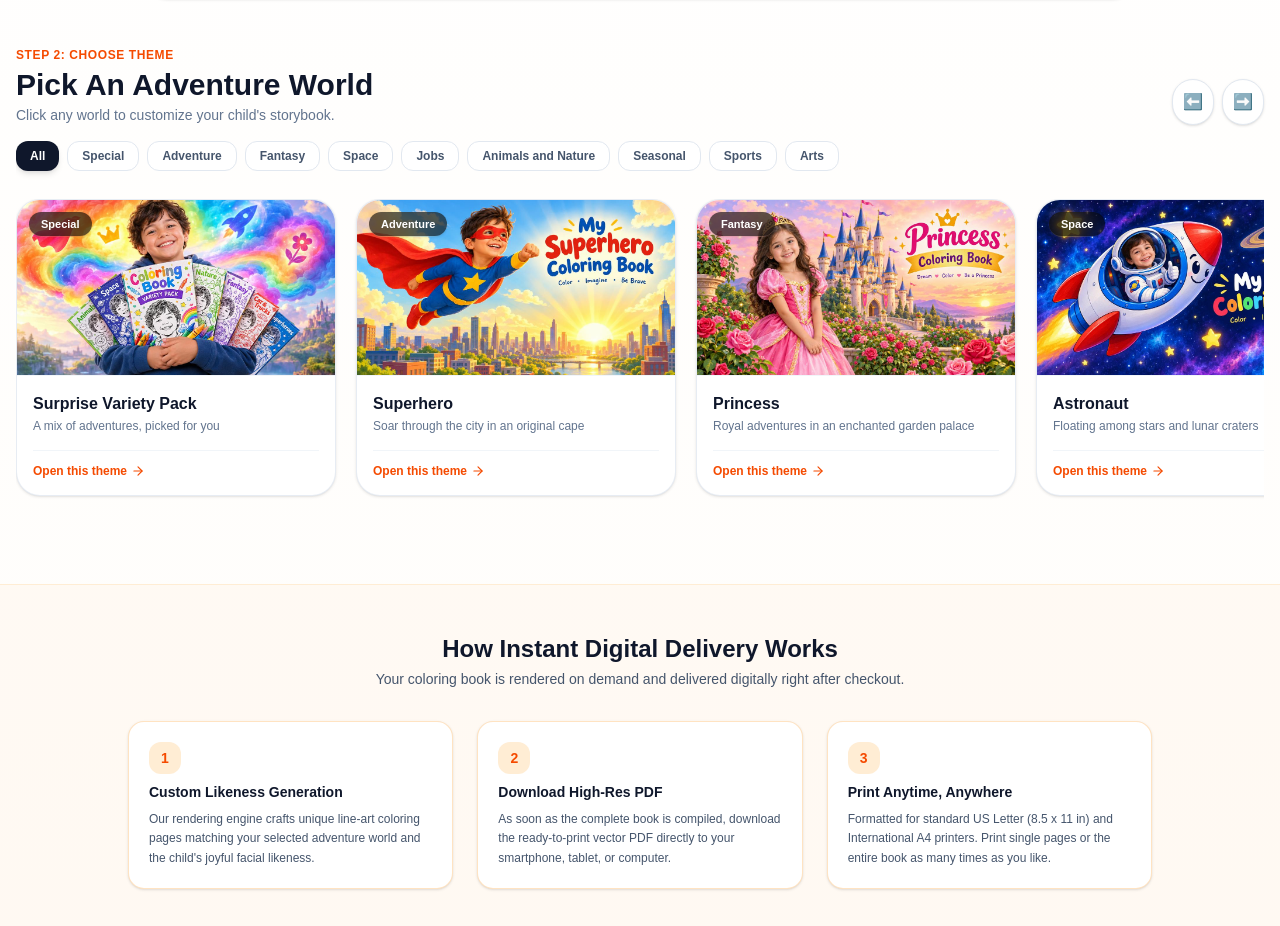
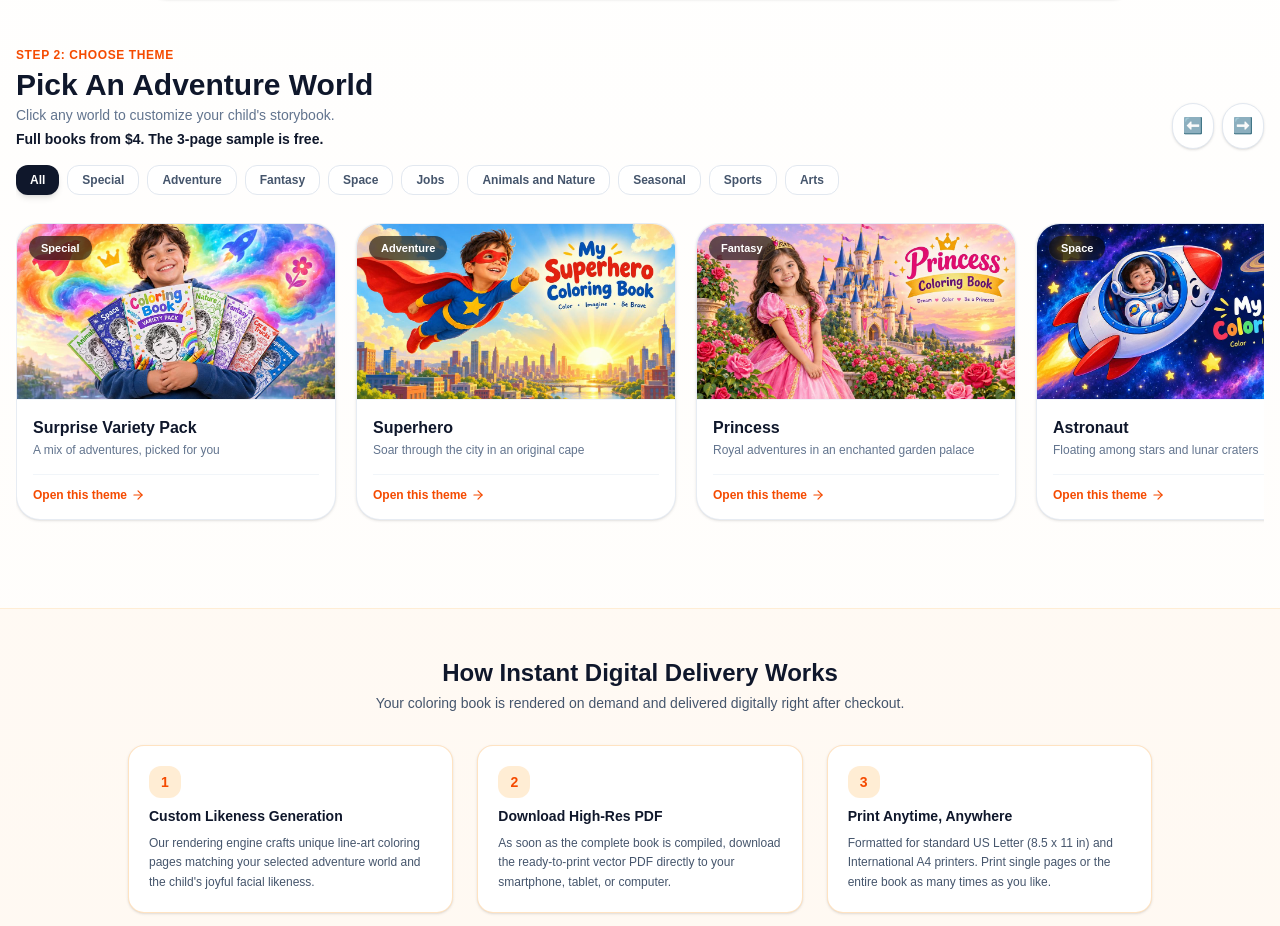
Before and after one commit to mensuraljaheshery-netizen/mycoloring-star, a Next.js app: page / in a window 1280 px wide. Shown: the part 2762-3688 px from the top of the page. Built offline with nearby package versions, Linux system fonts and the light colour scheme; no server answers; the database is empty.

Commit message:
Show that full books start at $4 beside the themes.

```diff
--- a/src/components/HomeExperience.tsx
+++ b/src/components/HomeExperience.tsx
@@ -617,6 +617,9 @@ export default function HomePage() {
             <p className="text-slate-500 text-xs sm:text-sm mt-0.5">
               Click any world to customize {childName.trim() || 'your child'}&apos;s storybook.
             </p>
+            <p className="text-sm font-black text-slate-900 mt-1">
+              Full books from $4. The 3-page sample is free.
+            </p>
           </div>
 
           <div className="flex items-center gap-2">
```
